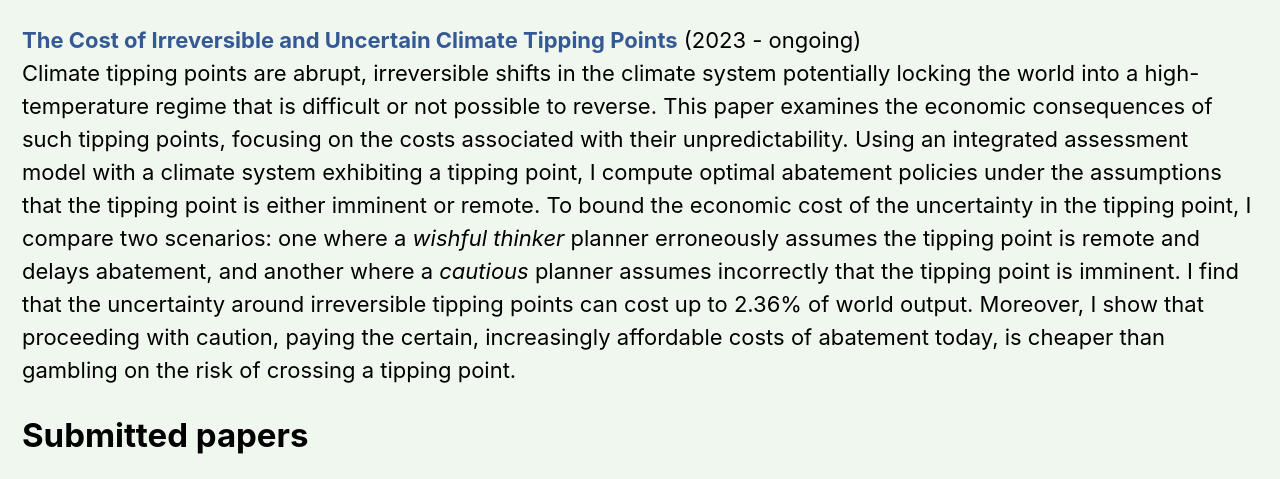
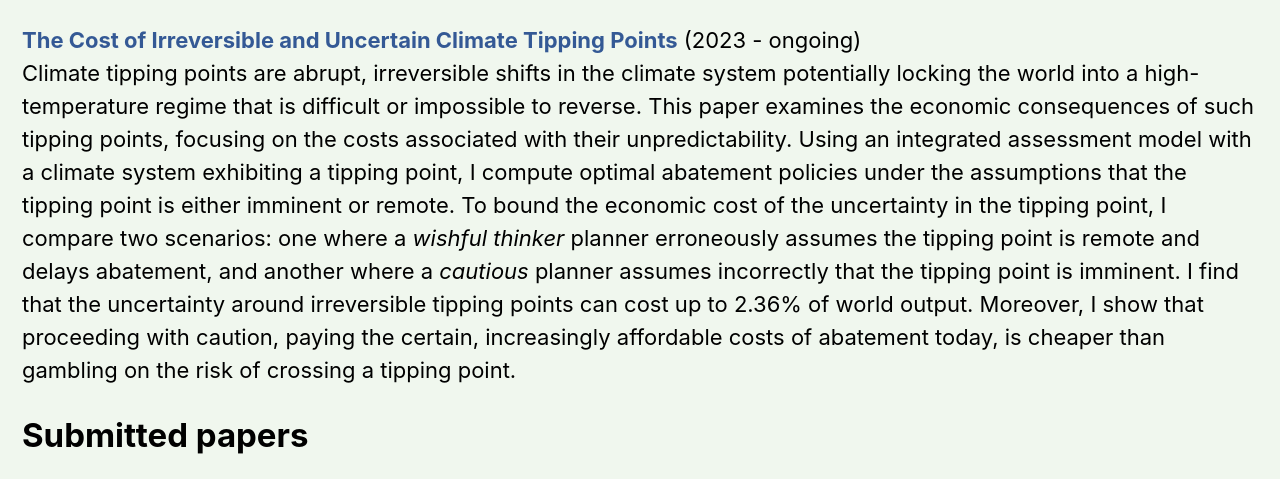
Before and after one commit to NoFishLikeIan/nofishlikeian.github.io, an Eleventy site: page pages/research.md in a window 1280 px wide. Shown: the part 292-771 px from the top of the page. Built offline with nearby package versions, Linux system fonts and the light colour scheme; Eleventy itself is replaced by a stand-in of ours; files that its build step writes are made by us from their sources.

Commit message:
🦉 jmp update

```diff
--- a/pages/research.md
+++ b/pages/research.md
@@ -12,7 +12,7 @@ eleventyNavigation:
 ## Job Market Paper
 
 [**The Cost of Irreversible and Uncertain Climate Tipping Points**](../static/docs/tipping-point.pdf) (2023 - ongoing)
-    Climate tipping points are abrupt, irreversible shifts in the climate system potentially locking the world into a high-temperature regime that is difficult or not possible to reverse. This paper examines the economic consequences of such tipping points, focusing on the costs associated with their unpredictability. Using an integrated assessment model with a climate system exhibiting a tipping point, I compute optimal abatement policies under the assumptions that the tipping point is either imminent or remote. To bound the economic cost of the uncertainty in the tipping point, I compare two scenarios: one where a *wishful thinker* planner erroneously  assumes the tipping point is remote and delays abatement, and another where a *cautious* planner assumes incorrectly that the tipping point is imminent. I find that the uncertainty around irreversible tipping points can cost up to 2.36% of world output. Moreover, I show that proceeding with caution, paying the certain, increasingly affordable costs of abatement today, is cheaper than gambling on the risk of crossing a tipping point.
+    Climate tipping points are abrupt, irreversible shifts in the climate system potentially locking the world into a high-temperature regime that is difficult or impossible to reverse. This paper examines the economic consequences of such tipping points, focusing on the costs associated with their unpredictability. Using an integrated assessment model with a climate system exhibiting a tipping point, I compute optimal abatement policies under the assumptions that the tipping point is either imminent or remote. To bound the economic cost of the uncertainty in the tipping point, I compare two scenarios: one where a *wishful thinker* planner erroneously  assumes the tipping point is remote and delays abatement, and another where a *cautious* planner assumes incorrectly that the tipping point is imminent. I find that the uncertainty around irreversible tipping points can cost up to 2.36% of world output. Moreover, I show that proceeding with caution, paying the certain, increasingly affordable costs of abatement today, is cheaper than gambling on the risk of crossing a tipping point.
 
 ## Submitted papers
 
```
Also changed, not shown: 2 other files.
